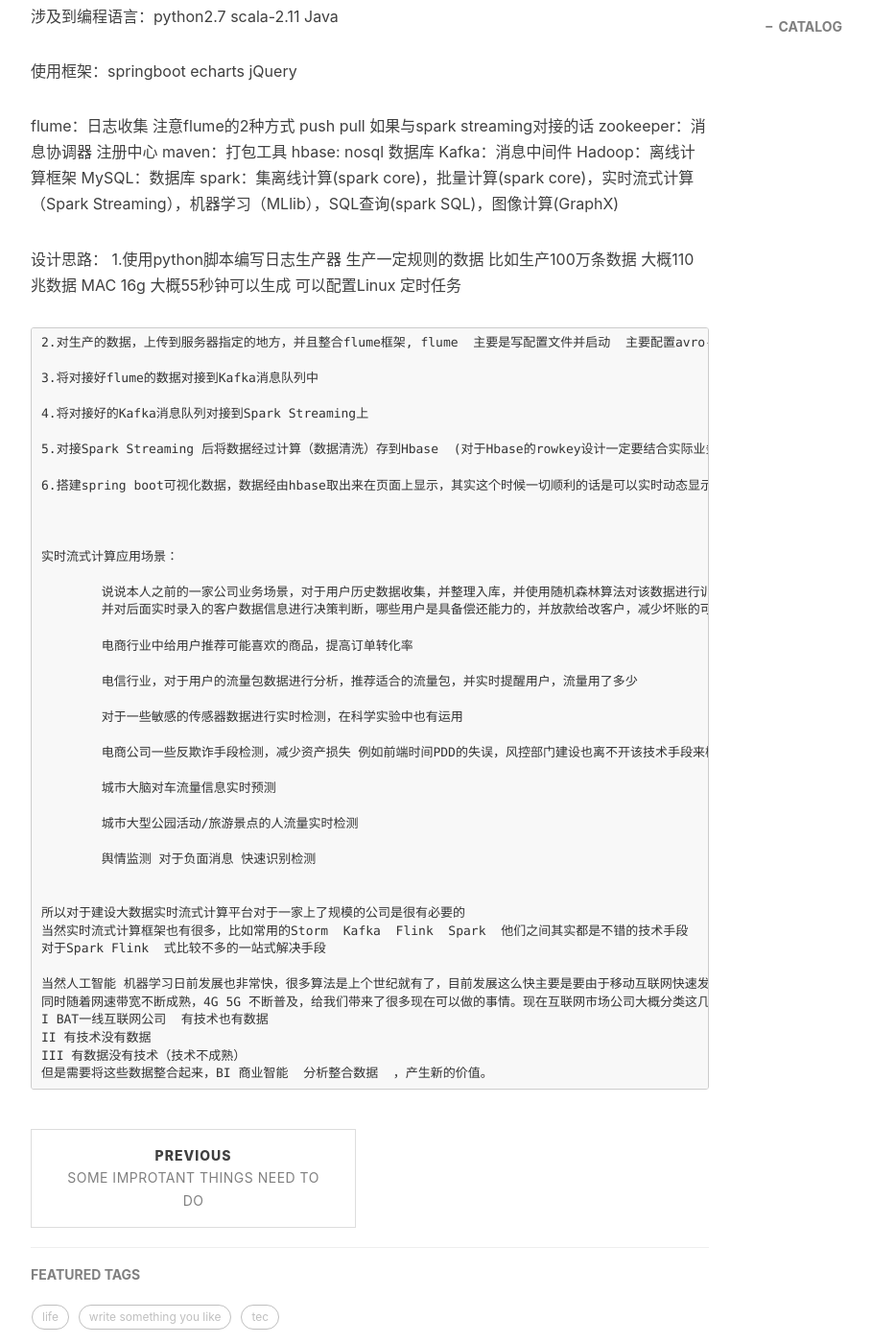
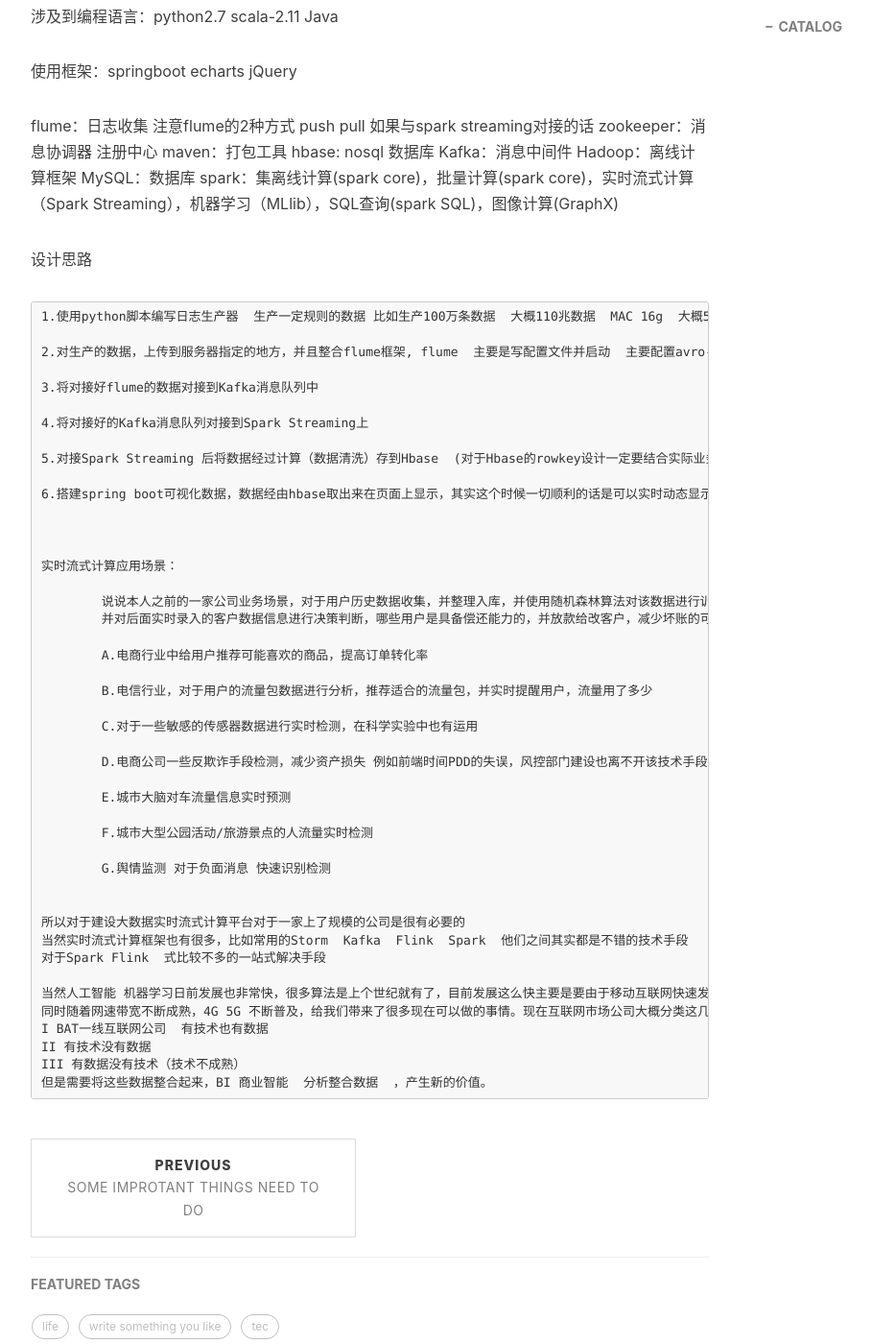
Before and after one commit to licslan/licslan.github.io, a Jekyll site: the page built from _posts/2019-03-03-use spark build big data deal platform.md, in a window 1280 px wide and 1400 px high, scrolled down 1050 px. Shown: the whole window at 96% size, without its empty margins (233-1142 px from the left). Built offline with Jekyll 4.4.1, drawn with Linux system fonts in a browser that asks for light colours; nearby versions of some CDN libraries; comment, search, counter and statistics services are not loaded.

```diff
--- a/_posts/2019-03-03-use spark build big data deal platform.md
+++ b/_posts/2019-03-03-use spark build big data deal platform.md
@@ -45,8 +45,8 @@ Hadoop：离线计算框架
 MySQL：数据库
 spark：集离线计算(spark core)，批量计算(spark core)，实时流式计算（Spark Streaming），机器学习（MLlib），SQL查询(spark SQL)，图像计算(GraphX)
 
+设计思路
 
-设计思路：
 	1.使用python脚本编写日志生产器  生产一定规则的数据 比如生产100万条数据  大概110兆数据  MAC 16g  大概55秒钟可以生成  可以配置Linux 定时任务
 
 	2.对生产的数据，上传到服务器指定的地方，并且整合flume框架, flume  主要是写配置文件并启动  主要配置avro-source  channel  sink三者配置关系
@@ -66,19 +66,19 @@ spark：集离线计算(spark core)，批量计算(spark core)，实时流式计
 		说说本人之前的一家公司业务场景，对于用户历史数据收集，并整理入库，并使用随机森林算法对该数据进行训练，生成模型数据，
 		并对后面实时录入的客户数据信息进行决策判断，哪些用户是具备偿还能力的，并放款给改客户，减少坏账的可能
 
-		电商行业中给用户推荐可能喜欢的商品，提高订单转化率
+		A.电商行业中给用户推荐可能喜欢的商品，提高订单转化率
 
-		电信行业，对于用户的流量包数据进行分析，推荐适合的流量包，并实时提醒用户，流量用了多少
+		B.电信行业，对于用户的流量包数据进行分析，推荐适合的流量包，并实时提醒用户，流量用了多少
 
-		对于一些敏感的传感器数据进行实时检测，在科学实验中也有运用
+		C.对于一些敏感的传感器数据进行实时检测，在科学实验中也有运用
 
-		电商公司一些反欺诈手段检测，减少资产损失 例如前端时间PDD的失误，风控部门建设也离不开该技术手段来检测
+		D.电商公司一些反欺诈手段检测，减少资产损失 例如前端时间PDD的失误，风控部门建设也离不开该技术手段来检测
 
-		城市大脑对车流量信息实时预测
+		E.城市大脑对车流量信息实时预测
 
-		城市大型公园活动/旅游景点的人流量实时检测
+		F.城市大型公园活动/旅游景点的人流量实时检测
 
-		舆情监测 对于负面消息 快速识别检测
+		G.舆情监测 对于负面消息 快速识别检测
 
 
 	所以对于建设大数据实时流式计算平台对于一家上了规模的公司是很有必要的
```
